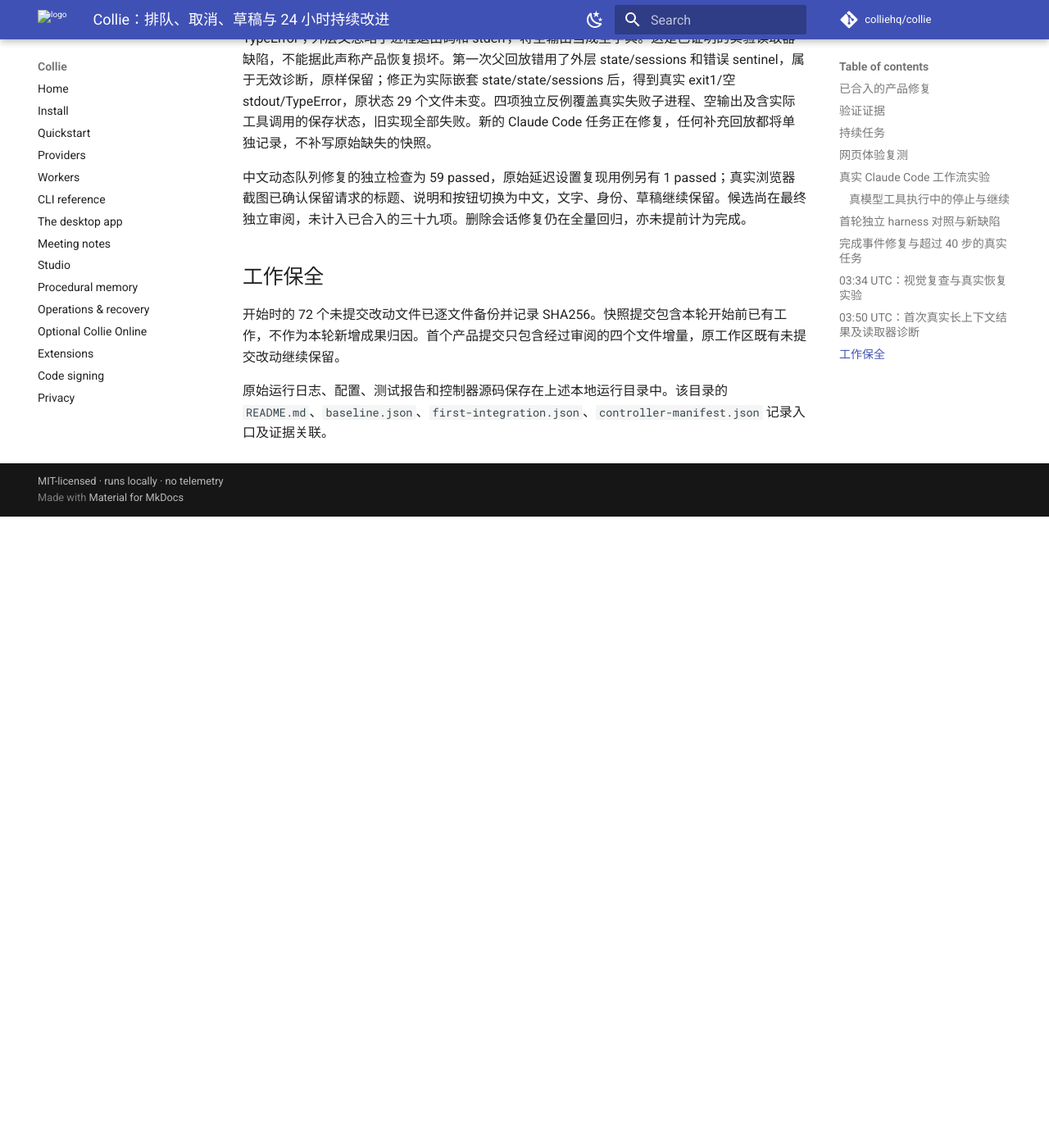
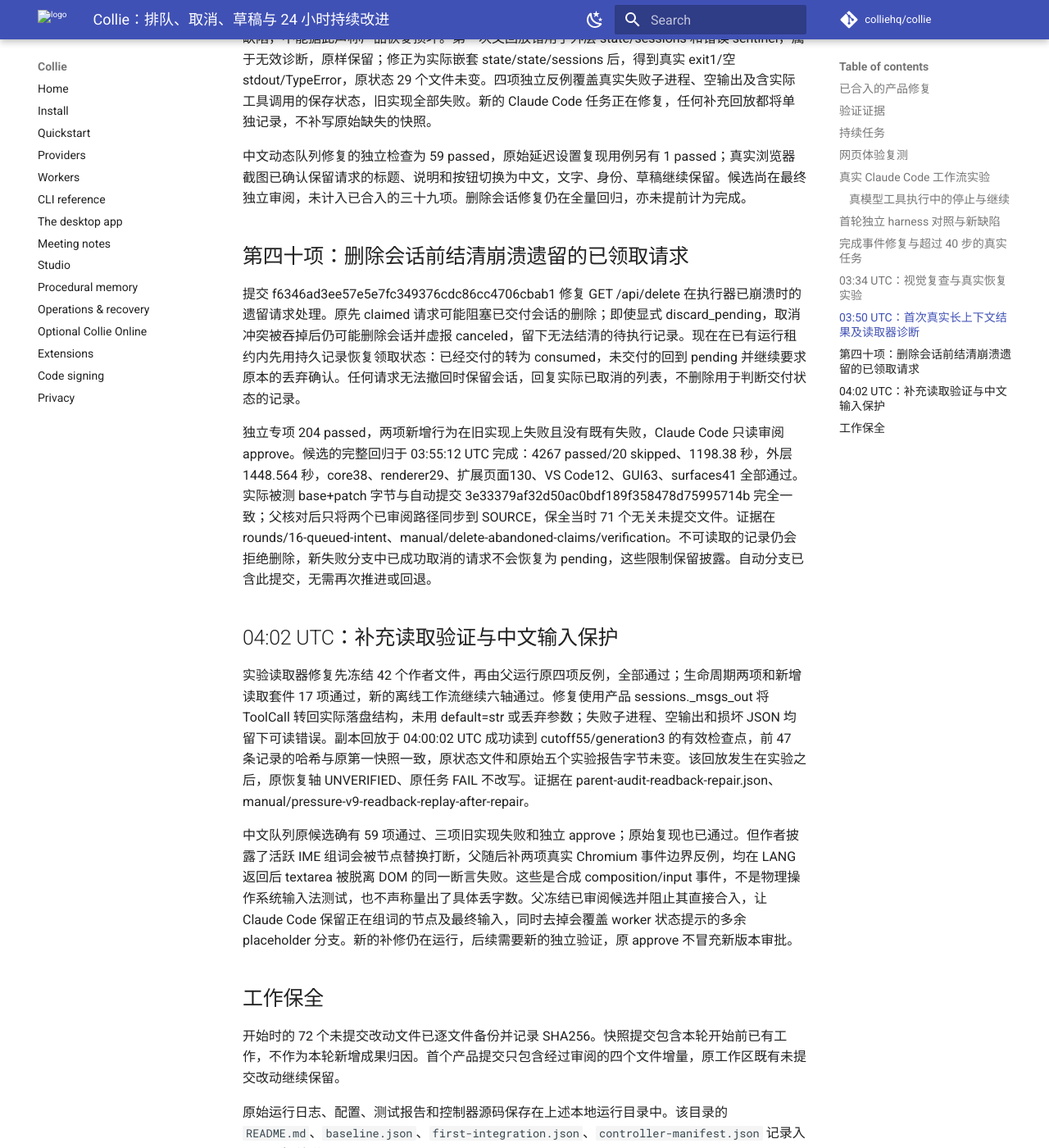
Before and after one commit to colliehq/collie, an MkDocs documentation site: the page built from docs/product-evolution-2026-09-13.md, in a window 1280 px wide and 1400 px high, scrolled down 30778 px. Shown: the whole window at 82% size. Built offline with MkDocs 1.6.1 and Material for MkDocs 9.7.7, drawn with Linux system fonts in a browser that asks for light colours; comment, search, counter and statistics services are not loaded; before the commit the page ends 31408 px from its top, so only the background shows below that; some of the changed text lies outside the part shown.

Commit message:
docs: record accepted conversation deletion fix and recovery readback

```diff
--- a/docs/product-evolution-2026-09-13.md
+++ b/docs/product-evolution-2026-09-13.md
@@ -2,7 +2,7 @@
 
 本轮从 2026-09-13 05:15 PDT 开始，后台任务截止于 2026-09-14 05:15 PDT。
 
-截至 9 月 14 日 03:50 UTC，三十九项产品改动已提交，精确组合全量回归已通过：4265 passed、20 skipped，GUI 63/63、跨界面 41/41、renderer 29/29。中文待执行要求刷新后残留英文的问题已用真实浏览器稳定复现，Claude Code 正在隔离工作区修复；第十六轮的崩溃后删除会话修复已通过专项检查和独立审阅，仍在全量验证，尚未合入。首组正常 Max 真实长上下文测试已完成：五轴通过，任务因 12 次授权用尽而未完成，恢复证据与物理请求计数仍未验证；没有扩大上限或改写结果。此前 42 轮对照仍属未完成全部计划的 INVALID 结果；缓存布局 20 次真实调用均未观察到缓存读取收益。
+截至 9 月 14 日 04:02 UTC，四十项产品改动已提交。最近的精确组合全量回归为 4267 passed、20 skipped，GUI 63/63、跨界面 41/41、renderer 29/29。中文动态队列修复通过主路径检查后，父又发现输入法组词时节点被替换的问题，正在补修，尚未合入。首组正常 Max 真实长上下文实验五轴通过、任务因 12 次授权上限未完成，恢复证据与物理请求计数保留为未验证；修复实验读取器后的独立副本回放已确认检查点有效、重启前后前 47 条一致，作为补充证据单列。此前 42 轮对照仍属 INVALID；缓存布局 20 次真实调用均未观察到缓存读取收益。
 
 ## 已合入的产品修复
 
@@ -410,6 +410,18 @@
 
 中文动态队列修复的独立检查为 59 passed，原始延迟设置复现用例另有 1 passed；真实浏览器截图已确认保留请求的标题、说明和按钮切换为中文，文字、身份、草稿继续保留。候选尚在最终独立审阅，未计入已合入的三十九项。删除会话修复仍在全量回归，亦未提前计为完成。
 
+## 第四十项：删除会话前结清崩溃遗留的已领取请求
+
+提交 f6346ad3ee57e5e7fc349376cdc86cc4706cbab1 修复 GET /api/delete 在执行器已崩溃时的遗留请求处理。原先 claimed 请求可能阻塞已交付会话的删除；即使显式 discard_pending，取消冲突被吞掉后仍可能删除会话并虚报 canceled，留下无法结清的待执行记录。现在在已有运行租约内先用持久记录恢复领取状态：已经交付的转为 consumed，未交付的回到 pending 并继续要求原本的丢弃确认。任何请求无法撤回时保留会话，回复实际已取消的列表，不删除用于判断交付状态的记录。
+
+独立专项 204 passed，两项新增行为在旧实现上失败且没有既有失败，Claude Code 只读审阅 approve。候选的完整回归于 03:55:12 UTC 完成：4267 passed/20 skipped、1198.38 秒，外层 1448.564 秒，core38、renderer29、扩展页面130、VS Code12、GUI63、surfaces41 全部通过。实际被测 base+patch 字节与自动提交 3e33379af32d50ac0bdf189f358478d75995714b 完全一致；父核对后只将两个已审阅路径同步到 SOURCE，保全当时 71 个无关未提交文件。证据在 rounds/16-queued-intent、manual/delete-abandoned-claims/verification。不可读取的记录仍会拒绝删除，新失败分支中已成功取消的请求不会恢复为 pending，这些限制保留披露。自动分支已含此提交，无需再次推进或回退。
+
+## 04:02 UTC：补充读取验证与中文输入保护
+
+实验读取器修复先冻结 42 个作者文件，再由父运行原四项反例，全部通过；生命周期两项和新增读取套件 17 项通过，新的离线工作流继续六轴通过。修复使用产品 sessions._msgs_out 将 ToolCall 转回实际落盘结构，未用 default=str 或丢弃参数；失败子进程、空输出和损坏 JSON 均留下可读错误。副本回放于 04:00:02 UTC 成功读到 cutoff55/generation3 的有效检查点，前 47 条记录的哈希与原第一快照一致，原状态文件和原始五个实验报告字节未变。该回放发生在实验之后，原恢复轴 UNVERIFIED、原任务 FAIL 不改写。证据在 parent-audit-readback-repair.json、manual/pressure-v9-readback-replay-after-repair。
+
+中文队列原候选确有 59 项通过、三项旧实现失败和独立 approve；原始复现也已通过。但作者披露了活跃 IME 组词会被节点替换打断，父随后补两项真实 Chromium 事件边界反例，均在 LANG 返回后 textarea 被脱离 DOM 的同一断言失败。这些是合成 composition/input 事件，不是物理操作系统输入法测试，也不声称量出了具体丢字数。父冻结已审阅候选并阻止其直接合入，让 Claude Code 保留正在组词的节点及最终输入，同时去掉会覆盖 worker 状态提示的多余 placeholder 分支。新的补修仍在运行，后续需要新的独立验证，原 approve 不冒充新版本审批。
+
 ## 工作保全
 
 开始时的 72 个未提交改动文件已逐文件备份并记录 SHA256。快照提交包含本轮开始前已有工作，不作为本轮新增成果归因。首个产品提交只包含经过审阅的四个文件增量，原工作区既有未提交改动继续保留。
```
